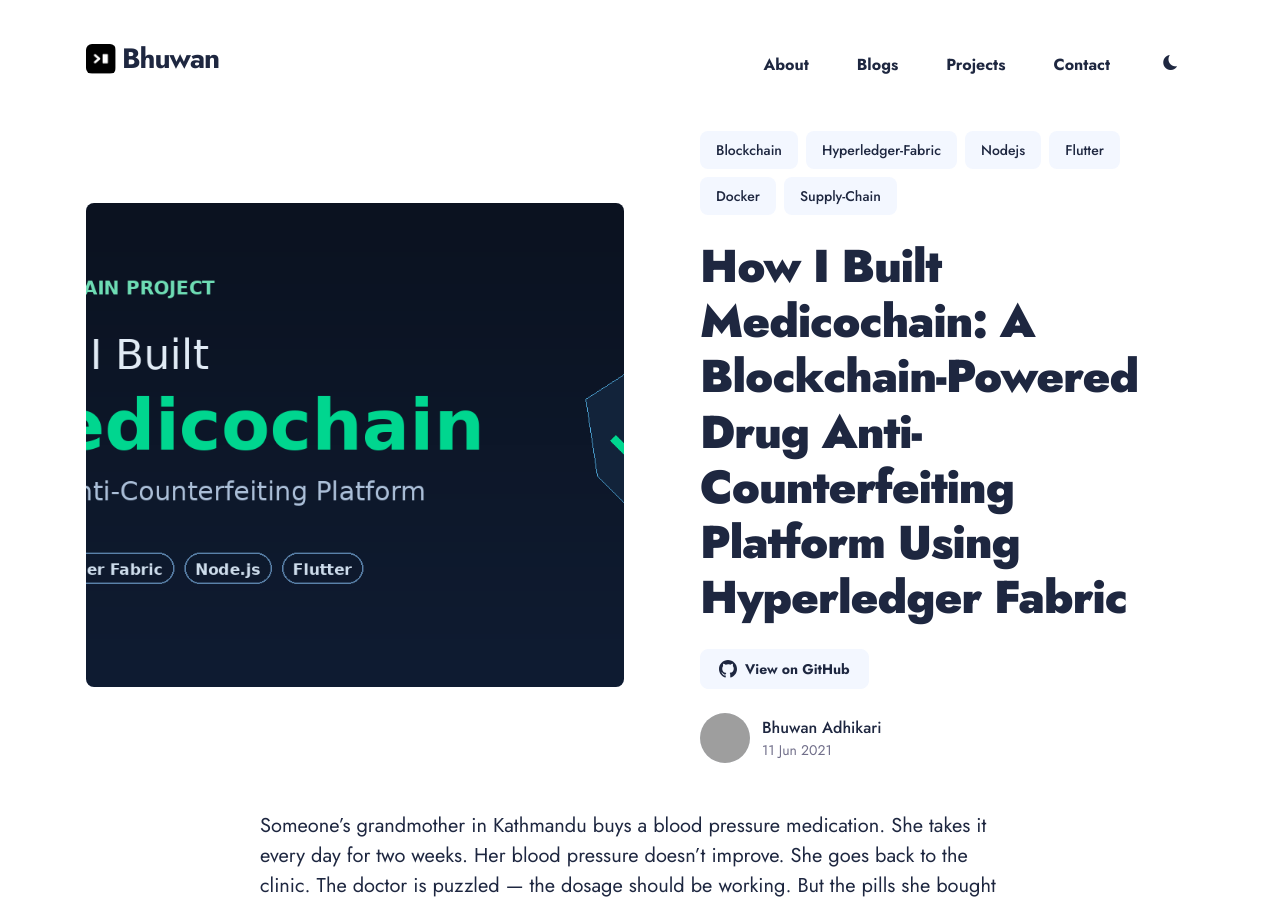
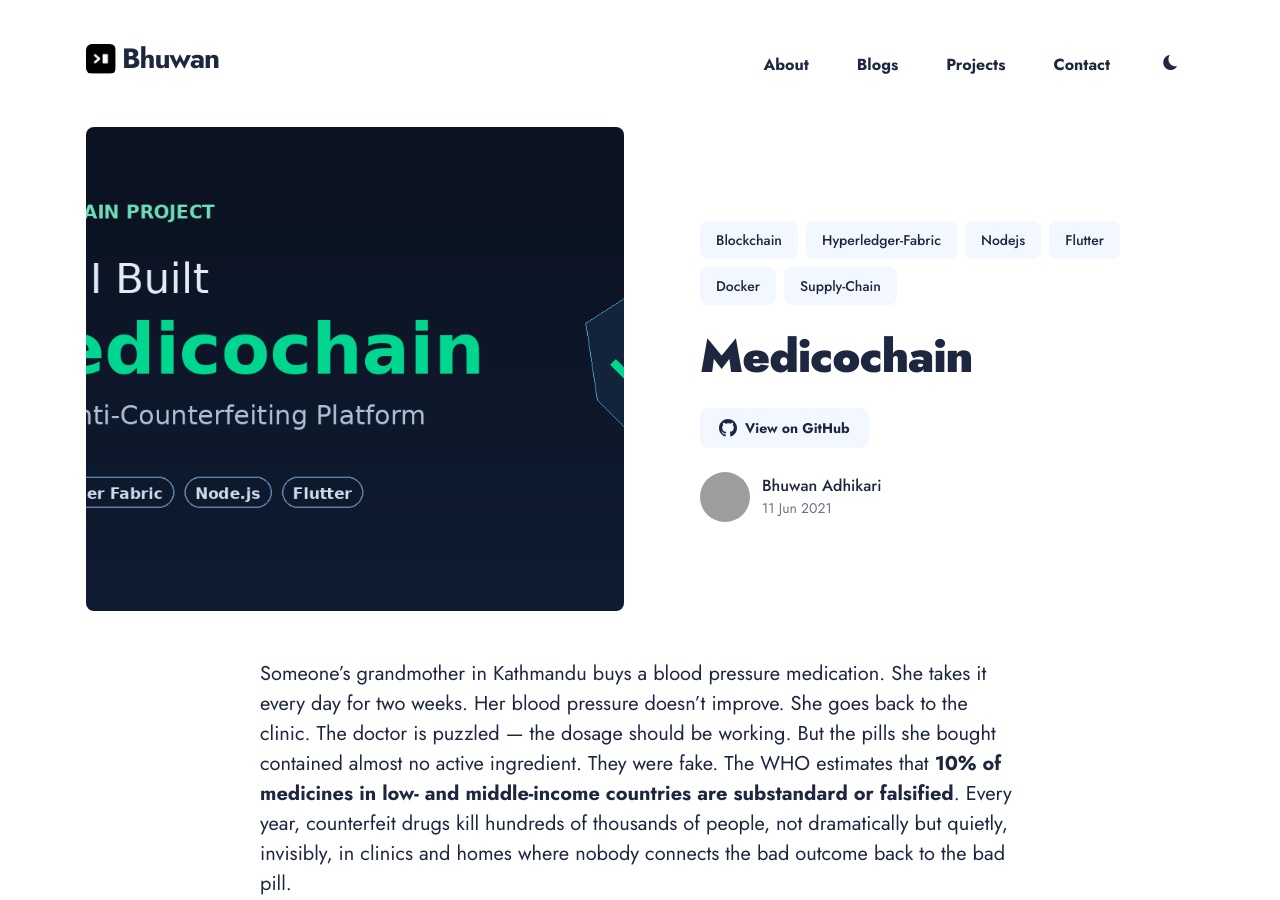
Before and after one commit to bhuwanadhikari/bhuwanadhikari.github.io, a Jekyll site: the page built from _projects/2021-06-11-medicochain.md, in a window 1280 px wide and 900 px high. Built offline with Jekyll 4.4.1, drawn with Linux system fonts in a browser that asks for light colours; nearby versions of some CDN libraries; grey boxes are pictures that could not be loaded.

Commit message:
update name of projects

```diff
--- a/_projects/2021-06-11-medicochain.md
+++ b/_projects/2021-06-11-medicochain.md
@@ -1,6 +1,6 @@
 ---
 layout: project
-title: "How I Built Medicochain: A Blockchain-Powered Drug Anti-Counterfeiting Platform Using Hyperledger Fabric"
+title: "Medicochain"
 description: Medicochain tracks drug provenance across the entire supply chain using a permissioned blockchain, so every stakeholder from manufacturer to patient can verify drug authenticity and fight counterfeiting.
 date: 2021-06-11
 image: "/images/projects/medicochain_thumbnail_simple.png"
```
Also changed, not shown: _projects/2018-06-07-diy-digital-clock.md (+1 -1 lines), _projects/2020-07-20-playing-with-eagle-cad.md (+1 -1 lines), _projects/2022-11-06-instared.md (+1 -1 lines), _projects/2026-04-26-zencv.md (+1 -1 lines), _projects/2026-05-12-fim-vs-ltr-in-autoregressive-model.md (+1 -1 lines).
